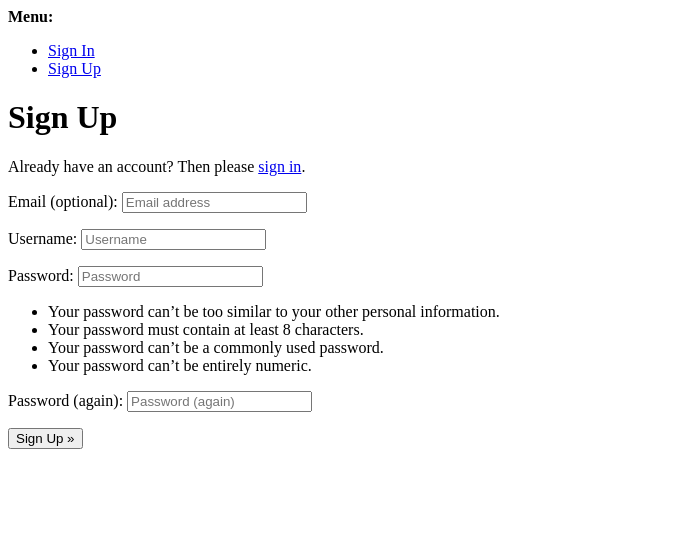
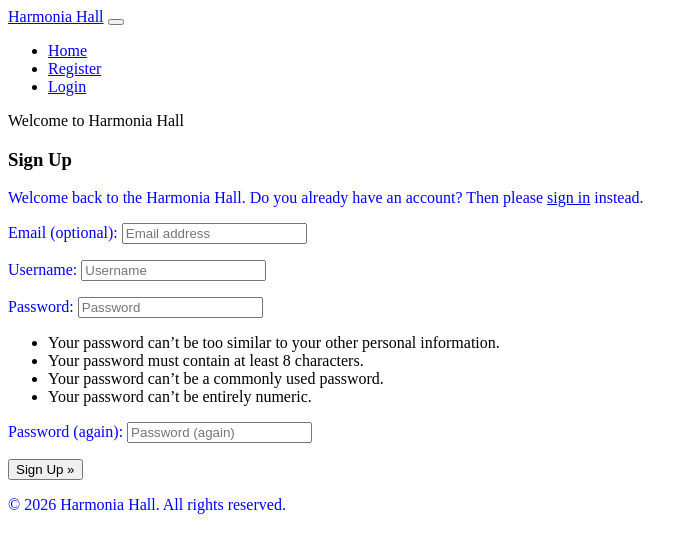
Before and after one commit to jonniecumming/harmonia_hall, a Django app: page /accounts/signup/ in a window 1280 px wide. Shown: the top 553 px of the page, without its empty margins (0-698 px from the left). Run offline with Django 4.2, Linux system fonts and the light colour scheme.

Commit message:
Enhance event and signup templates for improved layout and user experience

```diff
--- a/events/templates/events/index.html
+++ b/events/templates/events/index.html
@@ -3,6 +3,7 @@
 {% block content %}
 
 <!-- index.html content starts here -->
-
+<h1>Harmonia Hall home page</h1>
+<p>Welcome to Harmonia Hall, your premier destination for live music and events.</p>
 <!-- index.html content ends here -->
 {% endblock %}
--- a/templates/account/signup.html
+++ b/templates/account/signup.html
@@ -1,21 +1,38 @@
-{% extends "account/base.html" %}
+{% extends "base.html" %}
 
 {% load i18n %}
 
-{% block head_title %}{% trans "Signup" %}{% endblock head_title %}
+{% block head_title %}{% trans "Signup" %}{% endblock %}
 
 {% block content %}
-<h1>{% trans "Sign Up" %}</h1>
+<div class="container">
+  <div class="row">
+    <div class="col-md-8 mt-3 offset-md-2">
+      <h3>{% trans "Sign Up" %}</h3>
 
-<p>{% blocktrans %}Already have an account? Then please <a href="{{ login_url }}">sign in</a>.{% endblocktrans %}</p>
+      <p>{% blocktrans %}
+        Welcome back to the Harmonia Hall.
+        Do you already have an account? Then please
+        <a class="link" href="{{ login_url }}">sign in</a>
+        instead.
+      {% endblocktrans %}</p>
+    </div>
+  </div>
+  <div class="row">
+    <div class="col-md-8 mt-3 offset-md-2">
+      <form class="signup" id="signup_form" method="post"
+        action="{% url 'account_signup' %}">
+        {% csrf_token %}
+        {{ form.as_p }}
+        {% if redirect_field_value %}
+        <input type="hidden" name="{{ redirect_field_name }}"
+          value="{{ redirect_field_value }}" />
+        {% endif %}
+        <button class="btn btn-signup right" type="submit">
+          {% trans "Sign Up" %} &raquo;</button>
+      </form>
+    </div>
+  </div>
+</div>
 
-<form class="signup" id="signup_form" method="post" action="{% url 'account_signup' %}">
-  {% csrf_token %}
-  {{ form.as_p }}
-  {% if redirect_field_value %}
-  <input type="hidden" name="{{ redirect_field_name }}" value="{{ redirect_field_value }}" />
-  {% endif %}
-  <button type="submit">{% trans "Sign Up" %} &raquo;</button>
-</form>
-
-{% endblock content %}
+{% endblock %}
--- a/templates/base.html
+++ b/templates/base.html
@@ -26,11 +26,16 @@
             </button>
             <div class="collapse navbar-collapse" id="navbarText">
                 <ul class="navbar-nav me-auto mb-2 mb-lg-0">
+                    <!-- Navbar page links -->
                     <li class="nav-item">
                         <a class="nav-link {% if request.path == home_url %}active{% endif %}" aria-current="page"
                             href="{% url 'home' %}">Home</a>
                     </li>
                     {% if user.is_authenticated %}
+                    <li class="nav-item">
+                        <a class="nav-link {% if request.path == bookings_url %}active{% endif %}" aria-current="page"
+                            href="{% url 'bookings' %}">Bookings</a>
+                    </li>
                     <li class="nav-item">
                         <a class="nav-link {% if request.path == logout_url %}active{% endif %}" aria-current="page"
                             href="{% url 'account_logout' %}">Logout</a>
```
